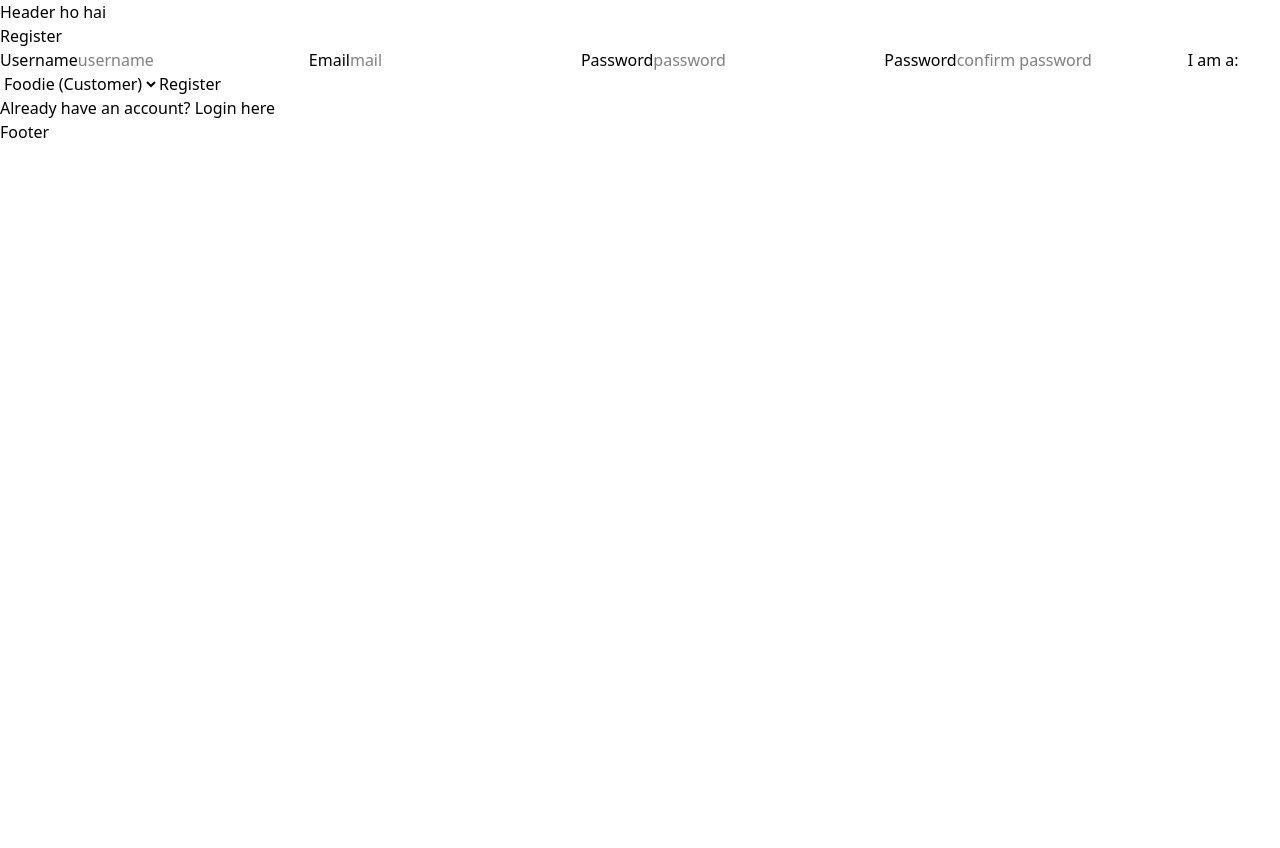
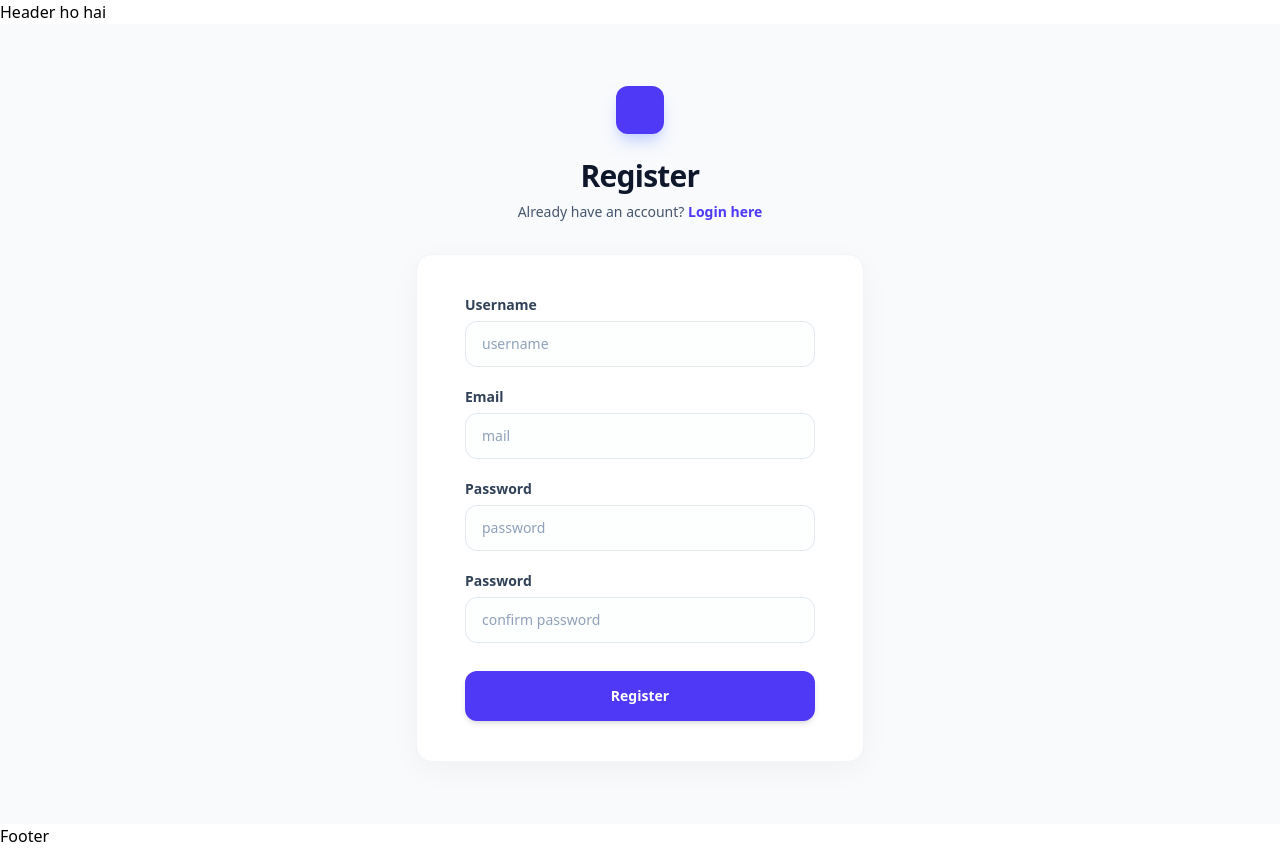
Before and after one commit to Rixbroho/webDev, a React app in the folder frontend/: page /register in a window 1280 px wide. Before the commit the page ends 800 px from the top, so only its background shows below. Built offline with nearby package versions, Linux system fonts and the light colour scheme; the HTML template or start-up script is replaced by a standard one.

Commit message:
register frontend done

```diff
--- a/frontend/src/pages/Register.jsx
+++ b/frontend/src/pages/Register.jsx
@@ -69,68 +69,104 @@ const Register = () => {
   }
 
   return (
+    <div className="min-h-screen bg-slate-50 flex flex-col justify-center py-12 sm:px-6 lg:px-8 font-sans">
+      <div className="sm:mx-auto sm:w-full sm:max-w-md">
+        <div className="mx-auto h-12 w-12 bg-indigo-600 rounded-xl flex items-center justify-center shadow-lg shadow-indigo-200">
+           <svg xmlns="http://www.w3.org/2000/svg" className="h-8 w-8 text-white" fill="none" viewBox="0 0 24 24" stroke="currentColor">
+              <path strokeLinecap="round" strokeLinejoin="round" strokeWidth={2} d="18 9v3m0 0v3m0-3h3m-3 0h-3m-2-5a4 4 0 11-8 0 4 4 0 018 0zM3 20a6 6 0 0112 0v1H3v-1z" />
+           </svg>
+        </div>
+        <h2 className="mt-6 text-center text-3xl font-extrabold text-slate-900 tracking-tight">
+          Register
+        </h2>
+        <p className="mt-2 text-center text-sm text-slate-600">
+          Already have an account?{' '}
+          <a href="/login" className="font-semibold text-indigo-600 hover:text-indigo-500 transition-colors">
+            Login here
+          </a>
+        </p>
+      </div>
+
+      <div className="mt-8 sm:mx-auto sm:w-full sm:max-w-md">
+        <div className="bg-white py-10 px-6 shadow-[0_8px_30px_rgb(0,0,0,0.04)] border border-slate-100 sm:rounded-2xl sm:px-12">
+          <form className="space-y-5" onSubmit={handleSubmit}>
+
+            {/* Username */}
             <div>
-      <h1>Register</h1>
-
-      <form onSubmit={handleSubmit}>
-        {/* Username */}
-        <label htmlFor='username'>Username</label>
+              <label htmlFor="username" className="block text-sm font-semibold text-slate-700 mb-1.5">
+                Username
+              </label>
               <input
+                id="username"
+                name="username"
                 type="text"
-          name="username"
-          placeholder='username'
+                placeholder="username"
+                className="block w-full px-4 py-3 rounded-xl border border-slate-200 text-slate-900 placeholder-slate-400 focus:outline-none focus:ring-2 focus:ring-indigo-500/20 focus:border-indigo-500 transition-all sm:text-sm bg-slate-50/30"
                 value={formData.username}
                 onChange={handleChange}
               />
+            </div>
 
             {/* Email */}
-        <label htmlFor='email'>Email</label>
+            <div>
+              <label htmlFor="email" className="block text-sm font-semibold text-slate-700 mb-1.5">
+                Email
+              </label>
               <input
+                id="email"
+                name="email"
                 type="email"
-          name="email"
-          placeholder='mail'
+                placeholder="mail"
+                className="block w-full px-4 py-3 rounded-xl border border-slate-200 text-slate-900 placeholder-slate-400 focus:outline-none focus:ring-2 focus:ring-indigo-500/20 focus:border-indigo-500 transition-all sm:text-sm bg-slate-50/30"
                 value={formData.email}
                 onChange={handleChange}
               />
+            </div>
 
             {/* Password */}
-        <label htmlFor='password'>Password</label>
+            <div>
+              <label htmlFor="password" strokeWidth={2} className="block text-sm font-semibold text-slate-700 mb-1.5">
+                Password
+              </label>
               <input
+                id="password"
+                name="password"
                 type="password"
-          name="password"
-          placeholder='password'
+                placeholder="password"
+                className="block w-full px-4 py-3 rounded-xl border border-slate-200 text-slate-900 placeholder-slate-400 focus:outline-none focus:ring-2 focus:ring-indigo-500/20 focus:border-indigo-500 transition-all sm:text-sm bg-slate-50/30"
                 value={formData.password}
                 onChange={handleChange}
               />
+            </div>
 
-        <label htmlFor='password'>Password</label>
+            <div>
+              <label htmlFor="confirmPassword" className="block text-sm font-semibold text-slate-700 mb-1.5">
+                Password
+              </label>
               <input
+                id="confirmPassword"
+                name="confirmPassword"
                 type="password"
-          name="confirmPassword"
-          placeholder='confirm password'
+                placeholder="confirm password"
+                className="block w-full px-4 py-3 rounded-xl border border-slate-200 text-slate-900 placeholder-slate-400 focus:outline-none focus:ring-2 focus:ring-indigo-500/20 focus:border-indigo-500 transition-all sm:text-sm bg-slate-50/30"
                 value={formData.confirmPassword}
                 onChange={handleChange}
               />
+            </div>
 
-        {/* Role */}
-        <label htmlFor='role'>I am a:</label>
-        <select
-          name="role"
-          value={formData.role}
-          onChange={handleChange}
+            <div className="pt-2">
+              <button
+                type="submit"
+                className="group relative w-full flex justify-center py-3.5 px-4 border border-transparent rounded-xl shadow-md text-sm font-bold text-white bg-indigo-600 hover:bg-indigo-700 focus:outline-none focus:ring-2 focus:ring-offset-2 focus:ring-indigo-500 transition-all active:scale-[0.98]"
               >
-          <option value="user">Foodie (Customer)</option>
-          <option value="owner">Restaurant Owner</option>
-        </select>
-
-        <button type="submit">Register</button>
+                Register
+              </button>
+            </div>
           </form>
-
-      <p>
-        Already have an account? <a href="/login">Login here</a>
-      </p>
         </div>
-  )
+      </div>
+    </div>
+  );
 }
 
 export default Register
```
Lines whose indentation alone changed are shown as unchanged.
